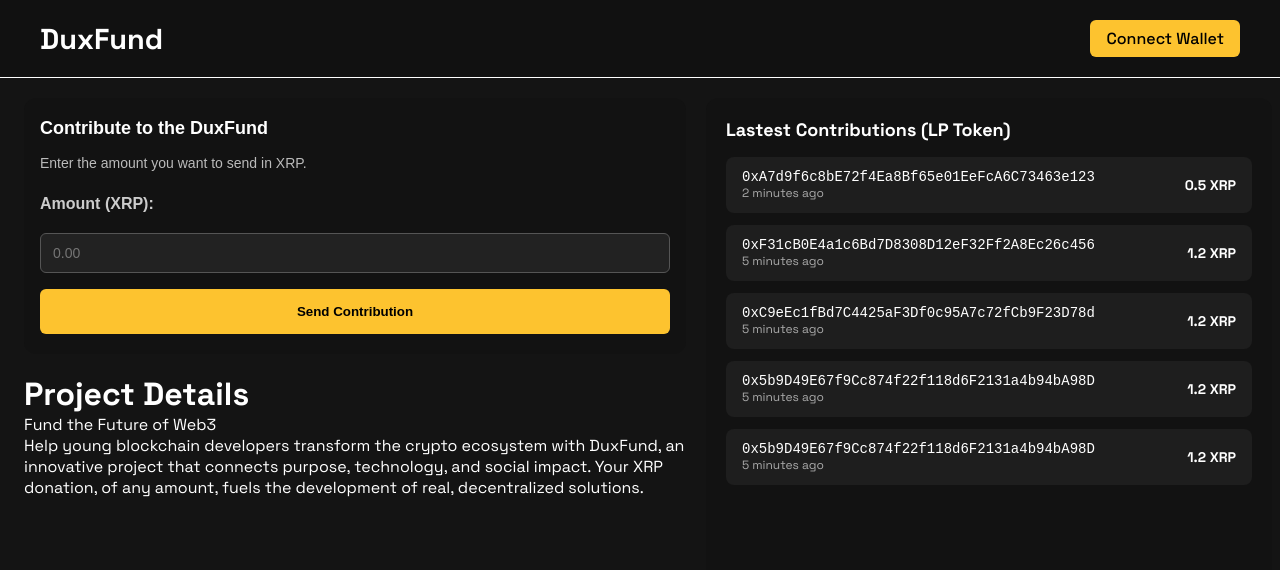
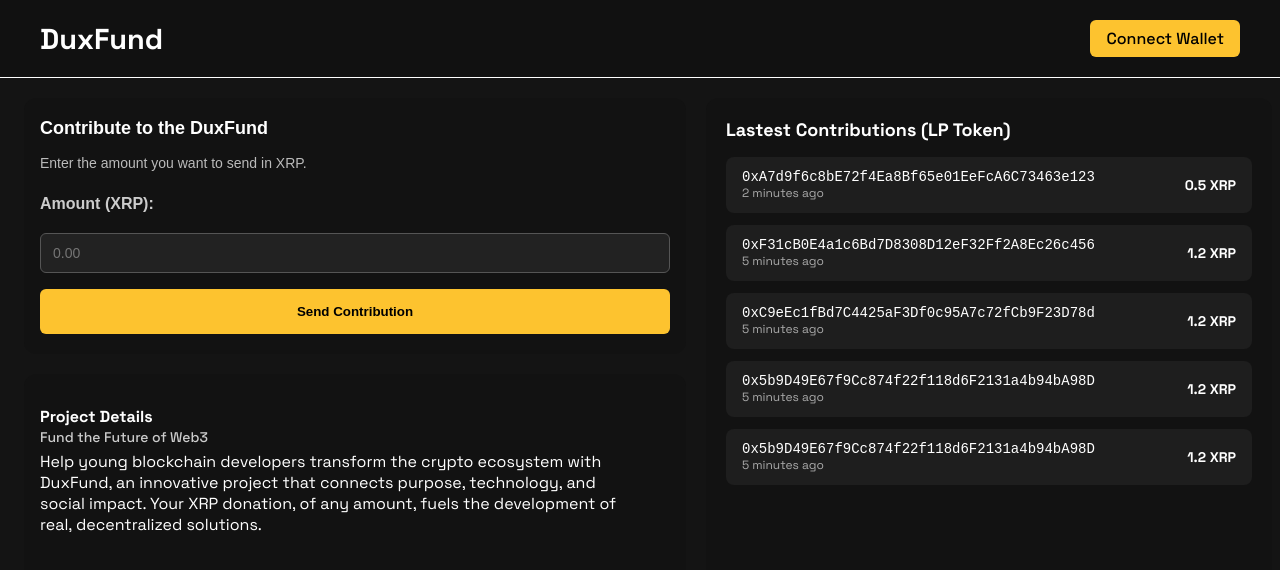
Before and after one commit to gabrielfst30/duxfund-front-end, a Next.js app: page / in a window 1280 px wide. Shown: the top 570 px of the page. Built offline with nearby package versions, Linux system fonts and the light colour scheme.

Commit message:
fix: estilização do componente projectdetails

```diff
--- a/src/components/ProjectDetails/ProjectDetails.tsx
+++ b/src/components/ProjectDetails/ProjectDetails.tsx
@@ -3,8 +3,12 @@ import styles from "./styles.module.scss";
 export function ProjectDetails() {
   return (
     <div className={styles.ProjectDetails}>
+      <div className={styles.title}>
         <h1>Project Details</h1>
-      <p>Fund the Future of Web3</p>
+        <div className={styles.subtitle}>Fund the Future of Web3</div>
+      </div>
+
+      <div className={styles.text}>
         <p>
           Help young blockchain developers transform the crypto ecosystem with
           DuxFund, an innovative project that connects purpose, technology, and
@@ -12,5 +16,6 @@ export function ProjectDetails() {
           of real, decentralized solutions.
         </p>
       </div>
+    </div>
   );
 }
--- a/src/components/ProjectDetails/styles.module.scss
+++ b/src/components/ProjectDetails/styles.module.scss
@@ -1,4 +1,51 @@
-.bold-spacing {
-  line-height: 1.5; /* espaçamento entre linhas */
-  font-weight: bold; /* negrito */
+.ProjectDetails {
+  width: 662px;
+  height: 208px;
+  padding-left: 16px;
+  padding-right: 16px;
+  border-radius: 12px;
+  opacity: 1;
+  transform: rotate(0deg);
+
+  background-color: #121212;
+  color: #fff;
+
+  display: flex;
+  flex-direction: column;
+  justify-content: center;
+
+  overflow: hidden;
+  /* força respeitar bordas arredondadas */
+
+  .title {
+    width: 480px;
+    height: 45px;
+    opacity: 1;
+    transform: rotate(0deg);
+
+    display: flex;
+    flex-direction: column;
+    justify-content: flex-start;
+
+    h1 {
+      font-size: 16px;
+      font-weight: 700;
+      margin: 0 0 1px 0;
+    }
+
+    .subtitle {
+      font-size: 14px;
+      font-weight: 500;
+      color: #ccc;
+      margin: 0;
+    }
+  }
+
+  .text {
+    p {
+      width: 598px;
+      height: 100px;
+      opacity: 1;
+    }
+  }
 }
```
Lines whose indentation alone changed are shown as unchanged.
